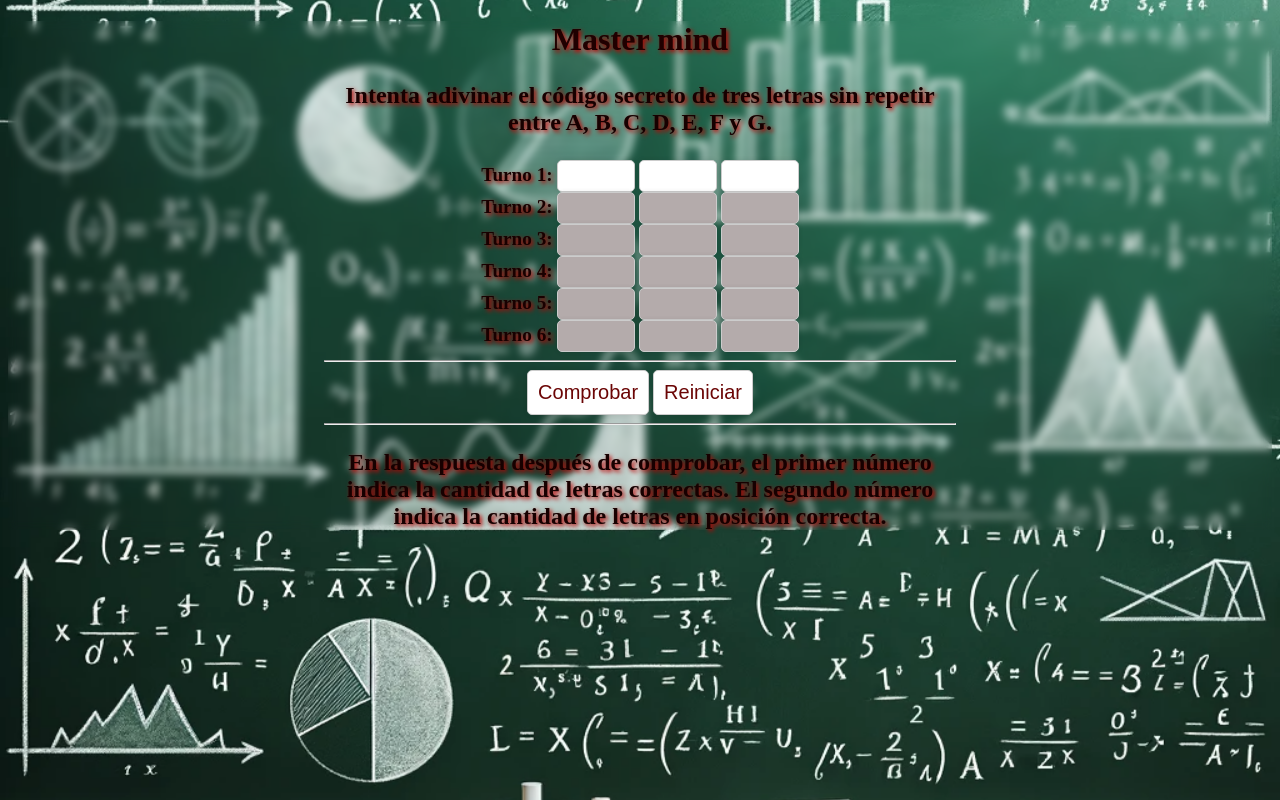
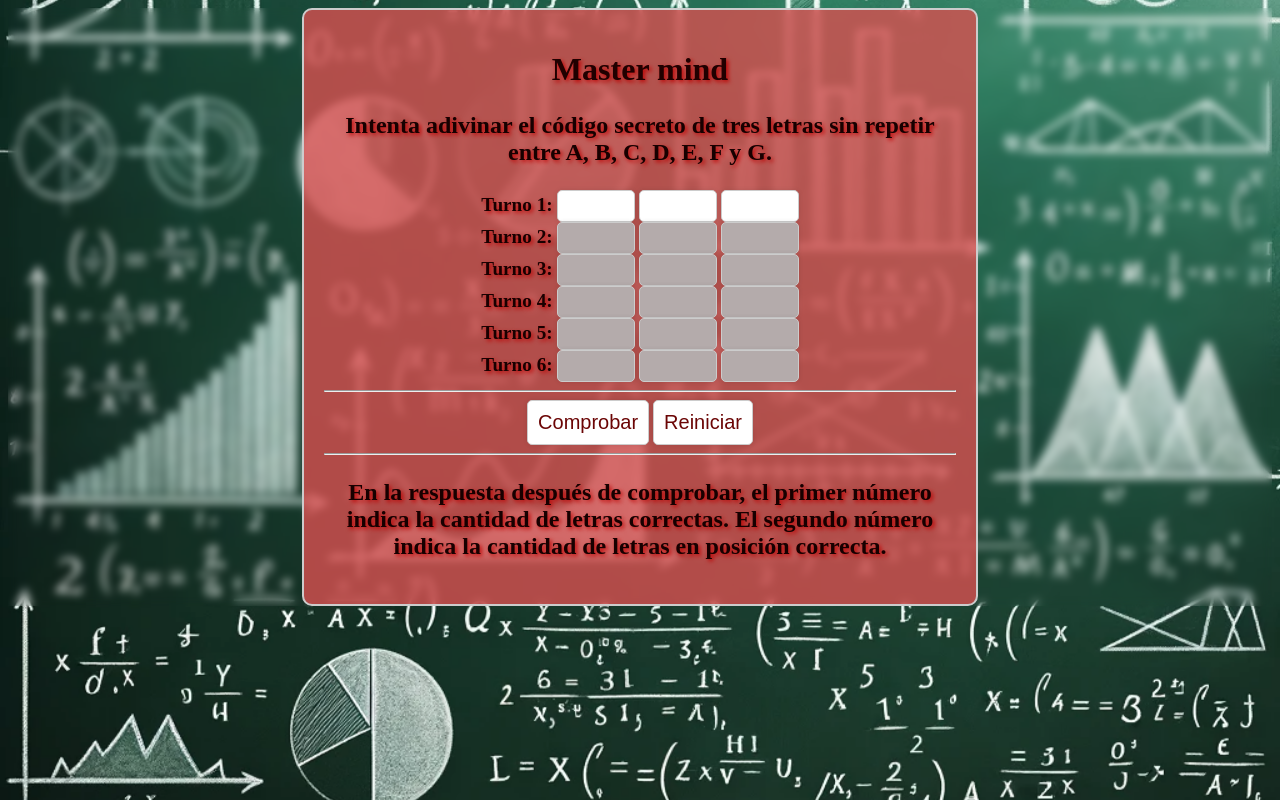
Before and after one commit to Ohaluquin/MasterMind, a plain HTML site: page index.html in a window 1280 px wide. Drawn offline with Linux system fonts and the light colour scheme.

Commit message:
background update

```diff
--- a/estilos.css
+++ b/estilos.css
@@ -2,6 +2,10 @@
     width: 50%;
     margin: 0 auto;
     text-align: center;
+      border: 2px solid #ccc;
+      padding: 20px;
+      background-color: rgba(217, 81, 81, 0.8); /* blanco con un poco de transparencia */
+      border-radius: 10px;
   }
 
   h1 {
```
